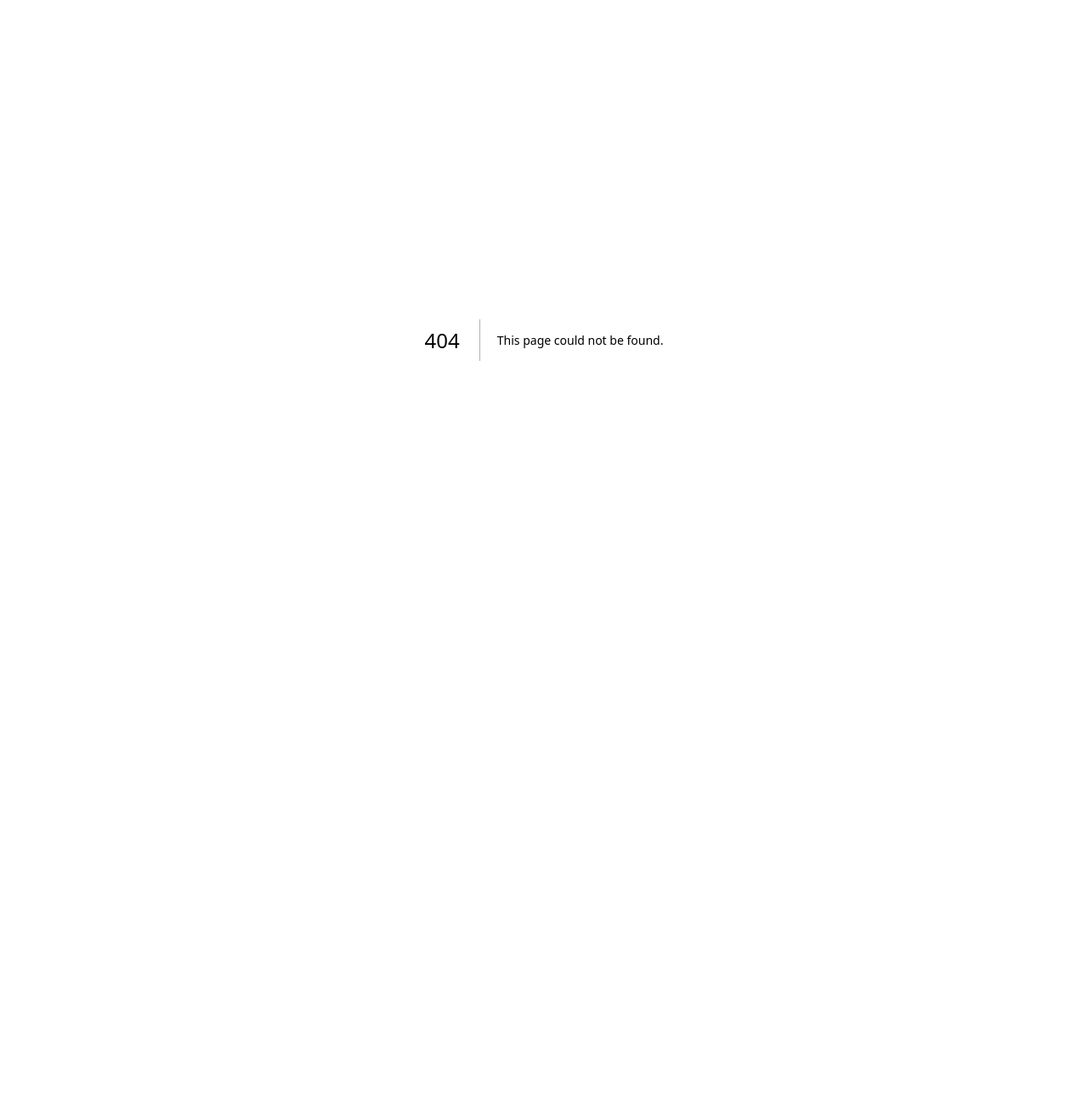
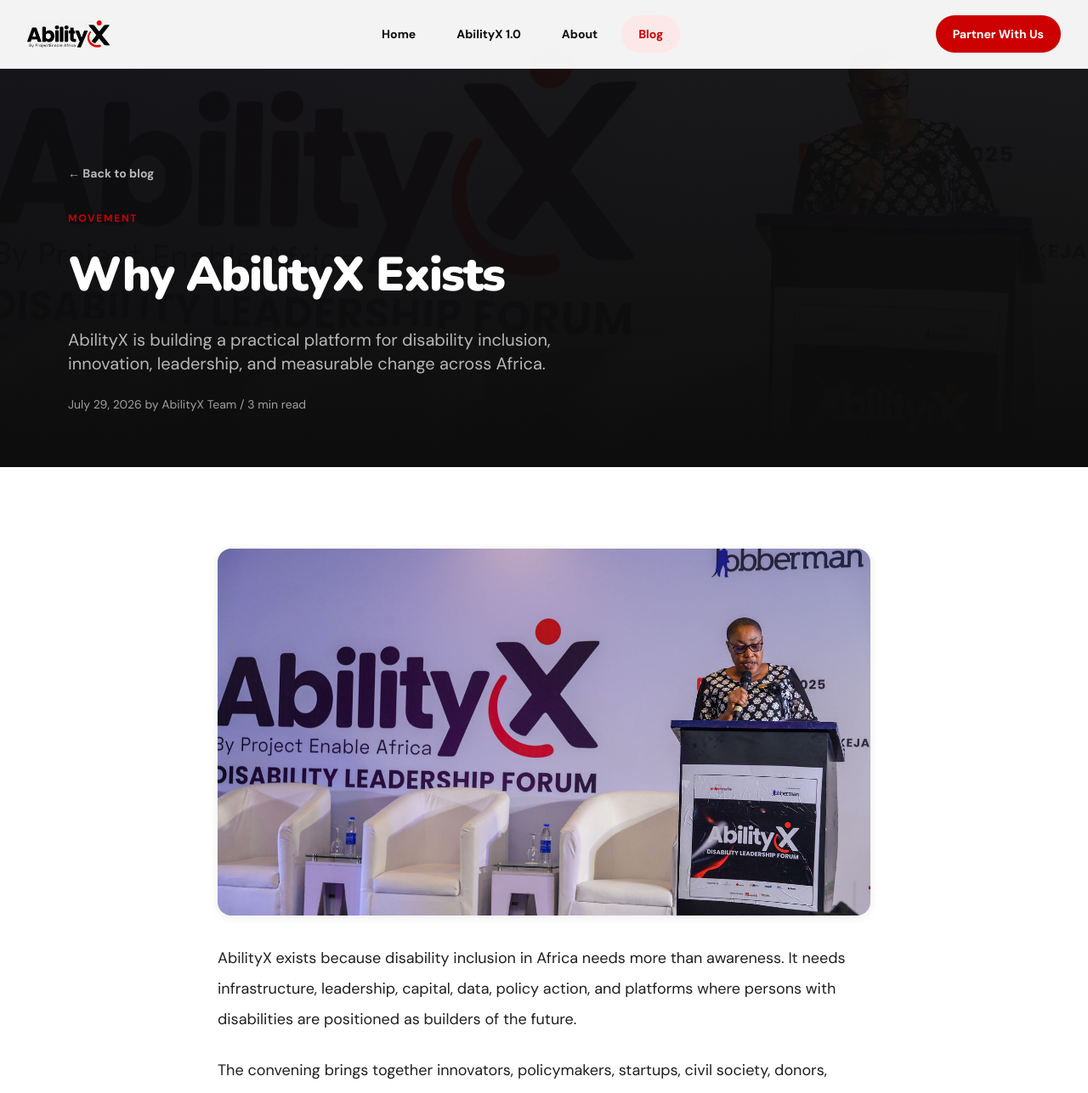
Before and after one commit to StanforteEdge-limited/ability-x, a Next.js app: page /blog/why-abilityx-exists in a window 1280 px wide. Before the commit this address had no page. Shown: the top 1287 px of the page at 85% size. Before the commit the page ends 800 px from the top, so only its background shows below. Built offline with nearby package versions, Linux system fonts and the light colour scheme.

Commit message:
feat: add static blog

```diff
--- /dev/null
+++ b/src/app/blog/[slug]/page.tsx
@@ -0,0 +1,115 @@
+import type { Metadata } from "next";
+import Image from "next/image";
+import Link from "next/link";
+import { notFound } from "next/navigation";
+import { Container } from "@/components/layout/container";
+import { SiteFooter } from "@/components/layout/site-footer";
+import { SiteNav } from "@/components/layout/site-nav";
+import { blogPosts, getBlogPost } from "@/data/blog";
+
+type BlogPostPageProps = {
+  params: Promise<{ slug: string }>;
+};
+
+export const dynamicParams = false;
+
+export function generateStaticParams() {
+  return blogPosts.map((post) => ({ slug: post.slug }));
+}
+
+export async function generateMetadata({
+  params,
+}: BlogPostPageProps): Promise<Metadata> {
+  const { slug } = await params;
+  const post = getBlogPost(slug);
+
+  if (!post) {
+    return { title: "Blog | AbilityX" };
+  }
+
+  return {
+    title: `${post.title} | AbilityX`,
+    description: post.excerpt,
+  };
+}
+
+function formatDate(date: string) {
+  return new Intl.DateTimeFormat("en", {
+    month: "long",
+    day: "numeric",
+    year: "numeric",
+  }).format(new Date(date));
+}
+
+export default async function BlogPostPage({ params }: BlogPostPageProps) {
+  const { slug } = await params;
+  const post = getBlogPost(slug);
+
+  if (!post) {
+    notFound();
+  }
+
+  return (
+    <main className="bg-white">
+      <SiteNav active="blog" />
+
+      <article>
+        <section className="relative overflow-hidden bg-brand-black pt-[108px] text-white md:pt-[128px]">
+          {post.heroImage && (
+            <Image
+              src={post.heroImage}
+              alt=""
+              fill
+              priority
+              sizes="100vw"
+              className="object-cover opacity-30"
+            />
+          )}
+          <div className="absolute inset-0 bg-gradient-to-b from-brand-black/70 to-brand-black" />
+          <Container className="relative px-5 pb-14 pt-16 md:px-8 md:pb-16 lg:px-20">
+            <Link href="/blog" className="text-sm font-semibold text-white/70 hover:text-white">
+              &larr; Back to blog
+            </Link>
+            <div className="mt-8 max-w-4xl">
+              <p className="text-[12px] font-bold uppercase tracking-[0.14em] text-brand-red">
+                {post.category}
+              </p>
+              <h1 className="mt-4 font-display text-[34px] font-black tracking-[-0.03em] md:text-[56px]">
+                {post.title}
+              </h1>
+              <p className="mt-5 max-w-2xl text-base leading-7 text-white/70 md:text-xl">
+                {post.excerpt}
+              </p>
+              <p className="mt-6 text-sm text-white/60">
+                {formatDate(post.date)} by {post.author} / {post.readTime}
+              </p>
+            </div>
+          </Container>
+        </section>
+
+        <section className="section-shell bg-white">
+          <Container>
+            <div className="mx-auto max-w-3xl space-y-6 text-[18px] leading-9 text-brand-surface">
+              {post.heroImage && (
+                <div className="relative mb-8 aspect-[16/9] overflow-hidden rounded-[16px] bg-brand-subtle shadow-card">
+                  <Image
+                    src={post.heroImage}
+                    alt={post.title}
+                    fill
+                    sizes="(max-width: 768px) 100vw, 768px"
+                    className="object-cover"
+                  />
+                </div>
+              )}
+              {post.content.map((paragraph) => (
+                <p key={paragraph}>{paragraph}</p>
+              ))}
+            </div>
+          </Container>
+        </section>
+      </article>
+
+      <SiteFooter />
+    </main>
+  );
+}
--- /dev/null
+++ b/src/app/blog/page.tsx
@@ -0,0 +1,65 @@
+import Link from "next/link";
+import { Container } from "@/components/layout/container";
+import { SiteFooter } from "@/components/layout/site-footer";
+import { SiteNav } from "@/components/layout/site-nav";
+import { PageBanner } from "@/components/ui/page-banner";
+import { blogPosts } from "@/data/blog";
+
+function formatDate(date: string) {
+  return new Intl.DateTimeFormat("en", {
+    month: "long",
+    day: "numeric",
+    year: "numeric",
+  }).format(new Date(date));
+}
+
+export default function BlogPage() {
+  return (
+    <main className="bg-white">
+      <SiteNav active="blog" />
+
+      <PageBanner
+        kicker="Blog"
+        title="Ideas, Updates, and Stories from AbilityX"
+        description="Follow the movement as we document the people, ideas, partnerships, and insights shaping disability inclusion in Africa."
+        imageAlt="Abstract AbilityX blog banner"
+      />
+
+      <section className="section-shell bg-white">
+        <Container>
+          <div className="grid gap-6 md:grid-cols-2 lg:grid-cols-3">
+            {blogPosts.map((post) => (
+              <article
+                key={post.slug}
+                className="flex min-h-[300px] flex-col rounded-[16px] border border-brand-border bg-brand-subtle p-6 shadow-card transition-shadow duration-200 hover:shadow-raised"
+              >
+                <div className="flex flex-wrap items-center gap-2 text-xs font-semibold uppercase tracking-[0.12em] text-brand-red">
+                  <span>{post.category}</span>
+                  <span aria-hidden="true">/</span>
+                  <span>{post.readTime}</span>
+                </div>
+                <h2 className="mt-4 font-display text-[24px] font-black tracking-[-0.02em] text-brand-black">
+                  <Link href={`/blog/${post.slug}`}>{post.title}</Link>
+                </h2>
+                <p className="mt-3 text-sm text-brand-muted">
+                  {formatDate(post.date)} by {post.author}
+                </p>
+                <p className="mt-4 flex-1 text-[15px] leading-7 text-brand-surface">
+                  {post.excerpt}
+                </p>
+                <Link
+                  href={`/blog/${post.slug}`}
+                  className="mt-6 inline-flex text-sm font-semibold text-brand-red"
+                >
+                  Read article &rarr;
+                </Link>
+              </article>
+            ))}
+          </div>
+        </Container>
+      </section>
+
+      <SiteFooter />
+    </main>
+  );
+}
--- a/src/components/layout/site-nav.tsx
+++ b/src/components/layout/site-nav.tsx
@@ -4,13 +4,14 @@ import { Container } from "@/components/layout/container";
 import { PillButton } from "@/components/ui/pill-button";
 
 type SiteNavProps = {
-  active: "home" | "event-1-0" | "about" | "partner";
+  active: "home" | "event-1-0" | "about" | "blog" | "partner";
 };
 
 export function SiteNav({ active }: SiteNavProps) {
   const homeActive = active === "home";
   const eventActive = active === "event-1-0";
   const aboutActive = active === "about";
+  const blogActive = active === "blog";
   const partnerActive = active === "partner";
 
   return (
@@ -40,6 +41,9 @@ export function SiteNav({ active }: SiteNavProps) {
             </PillButton>
             <PillButton href="/about" variant={aboutActive ? "nav-active" : "nav-idle"}>
               About
+            </PillButton>
+            <PillButton href="/blog" variant={blogActive ? "nav-active" : "nav-idle"}>
+              Blog
             </PillButton>
           </nav>
 
@@ -72,6 +76,9 @@ export function SiteNav({ active }: SiteNavProps) {
           <Link href="/about" className={aboutActive ? "font-semibold text-brand-red" : "text-brand-muted"}>
             About
           </Link>
+          <Link href="/blog" className={blogActive ? "font-semibold text-brand-red" : "text-brand-muted"}>
+            Blog
+          </Link>
         </nav>
       </Container>
     </header>
--- /dev/null
+++ b/src/data/blog.ts
@@ -0,0 +1,35 @@
+export type BlogPost = {
+  slug: string;
+  title: string;
+  excerpt: string;
+  date: string;
+  author: string;
+  category: string;
+  readTime: string;
+  heroImage?: string;
+  content: string[];
+};
+
+export const blogPosts: BlogPost[] = [
+  {
+    slug: "why-abilityx-exists",
+    title: "Why AbilityX Exists",
+    excerpt:
+      "AbilityX is building a practical platform for disability inclusion, innovation, leadership, and measurable change across Africa.",
+    date: "2026-07-29",
+    author: "AbilityX Team",
+    category: "Movement",
+    readTime: "3 min read",
+    heroImage: "/abilityx/Extra Pictures/AbilityX-4.jpg",
+    content: [
+      "AbilityX exists because disability inclusion in Africa needs more than awareness. It needs infrastructure, leadership, capital, data, policy action, and platforms where persons with disabilities are positioned as builders of the future.",
+      "The convening brings together innovators, policymakers, startups, civil society, donors, private sector leaders, and the disability community to move from conversation to execution.",
+      "AbilityX 1.0 proved that there is demand for a more ambitious disability inclusion ecosystem. AbilityX 2.0 builds on that momentum with deeper partnerships, stronger programming, and a clearer focus on measurable outcomes.",
+      "This blog will share updates, ideas, stories, and practical lessons from the AbilityX community as the movement grows.",
+    ],
+  },
+];
+
+export function getBlogPost(slug: string) {
+  return blogPosts.find((post) => post.slug === slug);
+}
```
